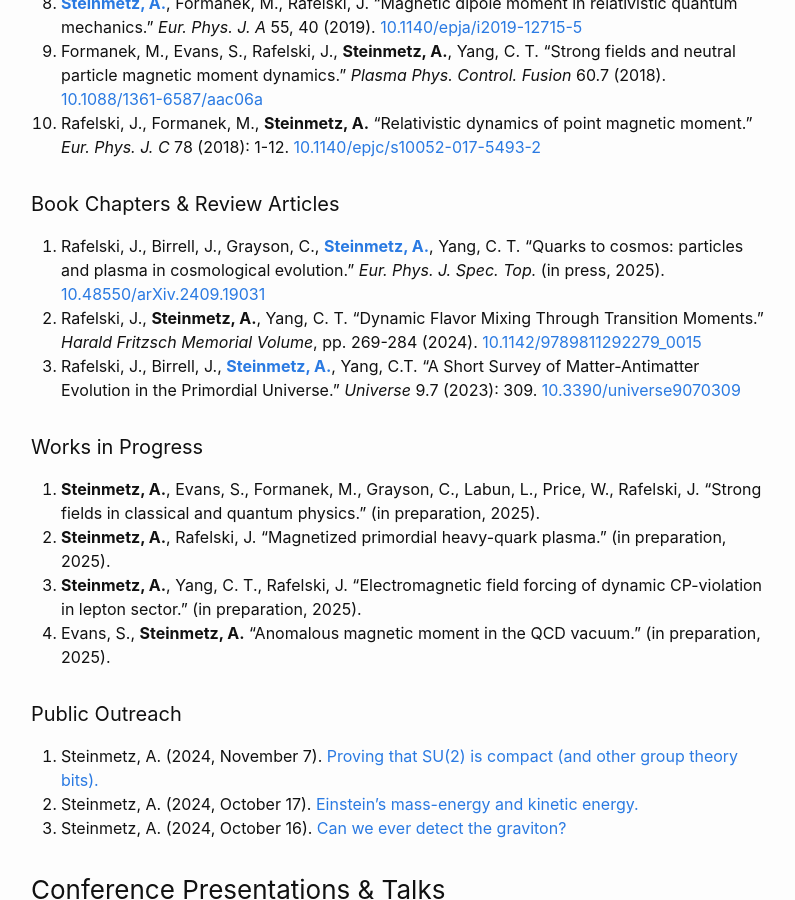
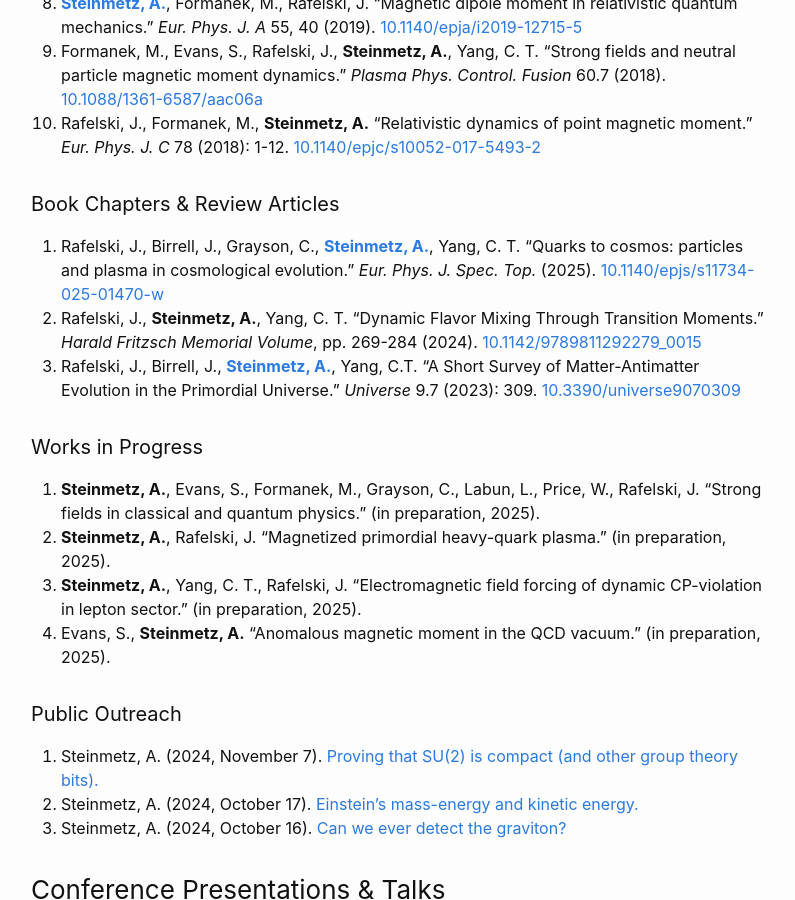
Before and after one commit to ajsteinmetz/ajsteinmetz.github.io, a Jekyll site: the page built from cv.md, in a window 1280 px wide and 900 px high, scrolled down 2071 px. Shown: the whole window, without its empty margins (239-1034 px from the left). Built offline with Jekyll 4.4.1, drawn with Linux system fonts in a browser that asks for light colours; our own code applies the rules of GitHub Pages for plain Markdown files; comment, search, counter and statistics services are not loaded.

Commit message:
Update cv.md

```diff
--- a/cv.md
+++ b/cv.md
@@ -57,7 +57,7 @@
 
 #### Book Chapters & Review Articles
 
-1. Rafelski, J., Birrell, J., Grayson, C., **[Steinmetz, A.](https://github.com/ajsteinmetz/thesis-collab-project)**, Yang, C. T. "Quarks to cosmos: particles and plasma in cosmological evolution." <i>Eur. Phys. J. Spec. Top.</i> (in press, 2025). [10.48550/arXiv.2409.19031](https://doi.org/10.48550/arXiv.2409.19031)
+1. Rafelski, J., Birrell, J., Grayson, C., **[Steinmetz, A.](https://github.com/ajsteinmetz/thesis-collab-project)**, Yang, C. T. "Quarks to cosmos: particles and plasma in cosmological evolution." <i>Eur. Phys. J. Spec. Top.</i> (2025). [10.1140/epjs/s11734-025-01470-w](https://doi.org/10.1140/epjs/s11734-025-01470-w)
 2. Rafelski, J., **Steinmetz, A.**, Yang, C. T. "Dynamic Flavor Mixing Through Transition Moments." *Harald Fritzsch Memorial Volume*, pp. 269-284 (2024). [10.1142/9789811292279_0015](https://doi.org/10.1142/9789811292279_0015)
 3. Rafelski, J., Birrell, J., **[Steinmetz, A.](https://github.com/ajsteinmetz/a-short-survey)**, Yang, C.T. "A Short Survey of Matter-Antimatter Evolution in the Primordial Universe." *Universe* 9.7 (2023): 309. [10.3390/universe9070309](https://doi.org/10.3390/universe9070309)
 
```
